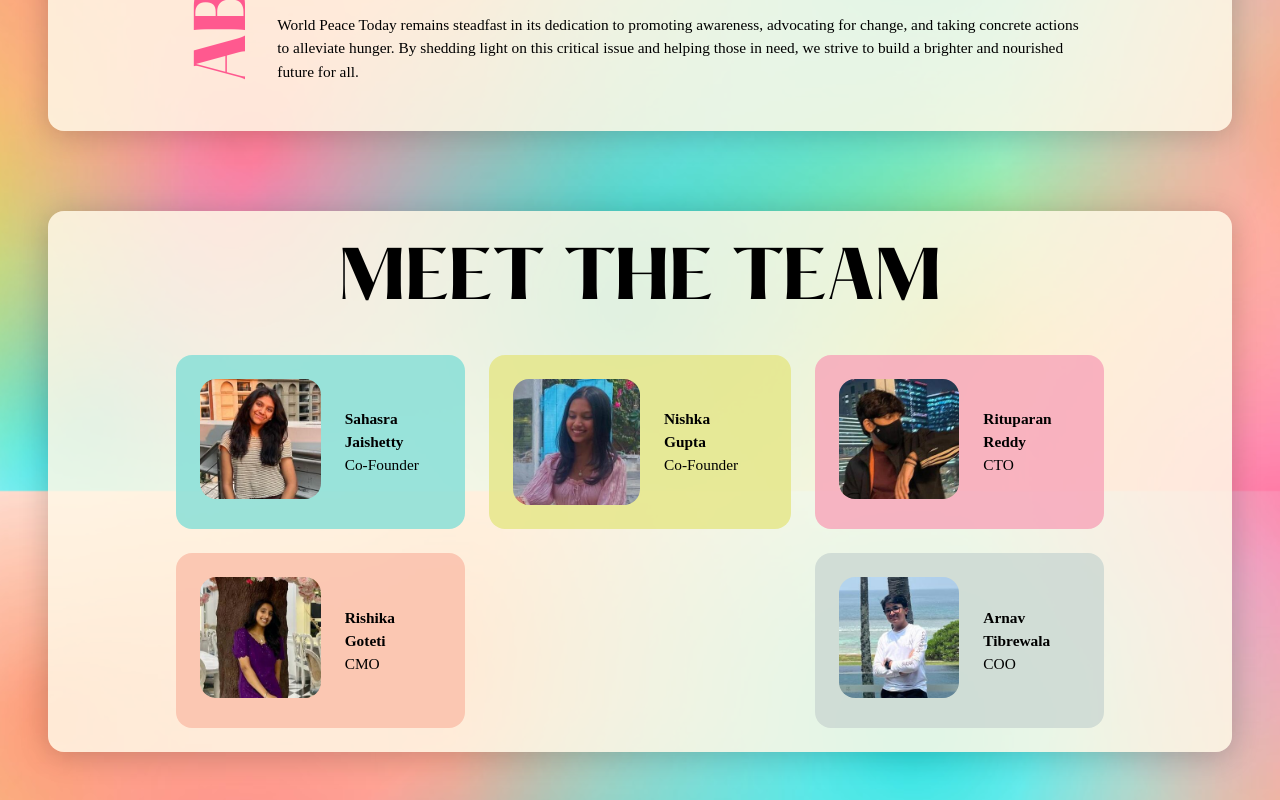
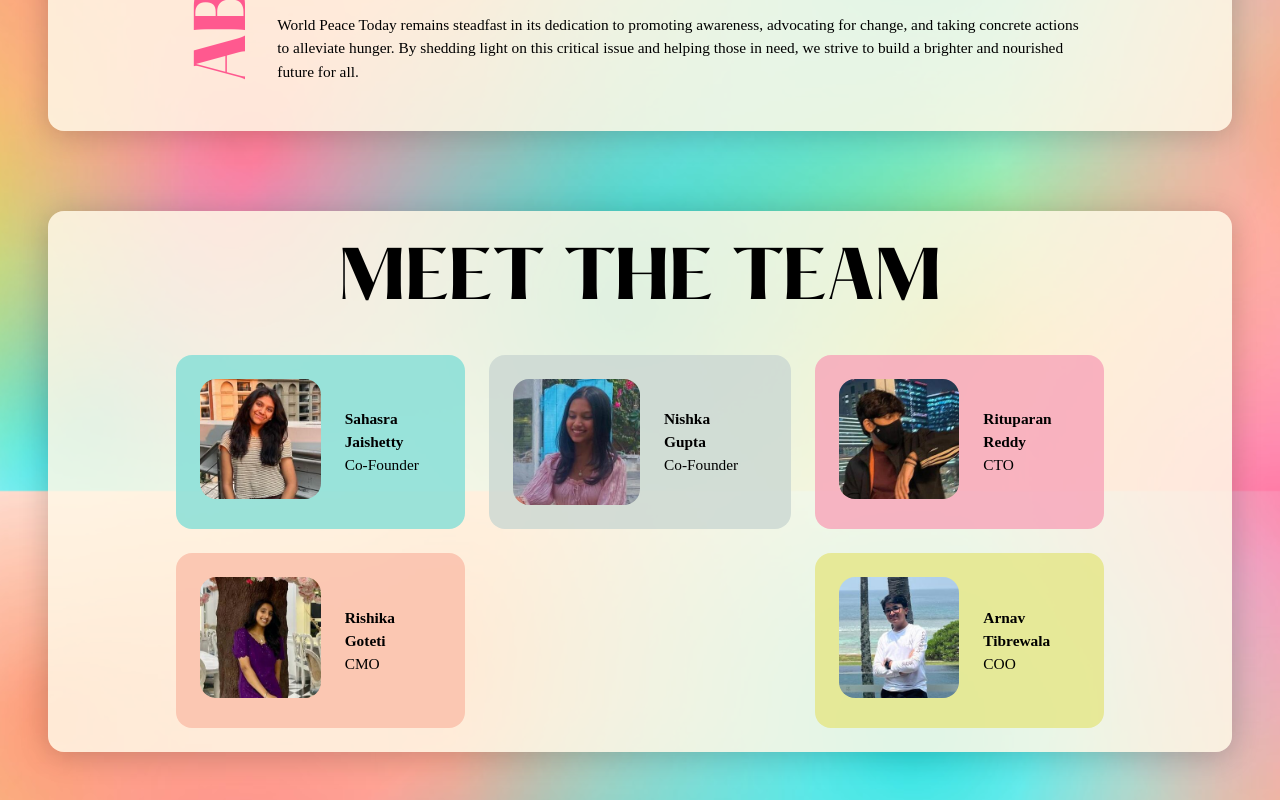
Before and after one commit to ARandomNeko/Inicio, a SvelteKit app in the folder inicio/: page / in a window 1280 px wide. Shown: the part 1109-1909 px from the top of the page. Built offline with nearby package versions, Linux system fonts and the light colour scheme; a web font is replaced by a local one.

Commit message:
nishka made me change the colors back

```diff
--- a/inicio/src/routes/+page.svelte
+++ b/inicio/src/routes/+page.svelte
@@ -53,7 +53,7 @@
                 </p>
             </div>
             <!-- TWO -->
-            <div class="text-center mt-6 rounded-2xl p-6 grid grid-cols-2 sm:mx-3 -mx-3 hover:scale-105 transition-all hover:shadow-xl" style="background-color: rgba(229,230,133,0.8);">
+            <div class="text-center mt-6 rounded-2xl p-6 grid grid-cols-2 sm:mx-3 -mx-3 hover:scale-105 transition-all hover:shadow-xl" style="background-color: rgba(203,216,211,0.8);">
                 <img src="/assets/nishka.jpeg" class="cropped rounded-2xl">
                 <p class="text-left ml-6 my-auto md:scale">
                     <b>
@@ -87,7 +87,7 @@
 
             </div>
             <!-- SIX -->
-            <div class="text-center mt-6 rounded-2xl p-6 grid grid-cols-2 sm:mx-3 -mx-3 md:mr-6 hover:scale-105 transition-all hover:shadow-xl" style="background-color: rgba(203,216,211,0.8);">
+            <div class="text-center mt-6 rounded-2xl p-6 grid grid-cols-2 sm:mx-3 -mx-3 md:mr-6 hover:scale-105 transition-all hover:shadow-xl" style="background-color: rgba(229,230,133,0.8);">
                 <img src="/assets/arnav.jpeg" class="cropped rounded-2xl">
                     <p class="text-left ml-6 my-auto md:scale">
                         <b>
```
